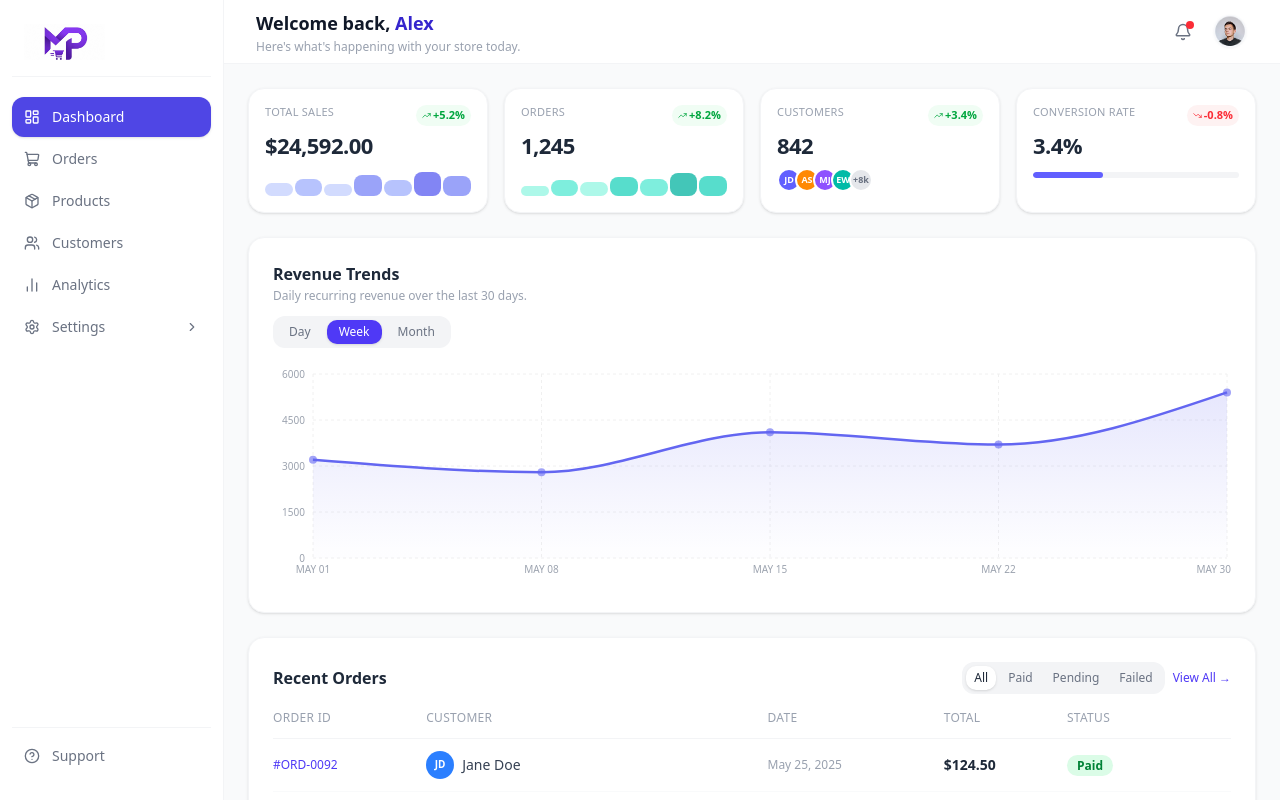
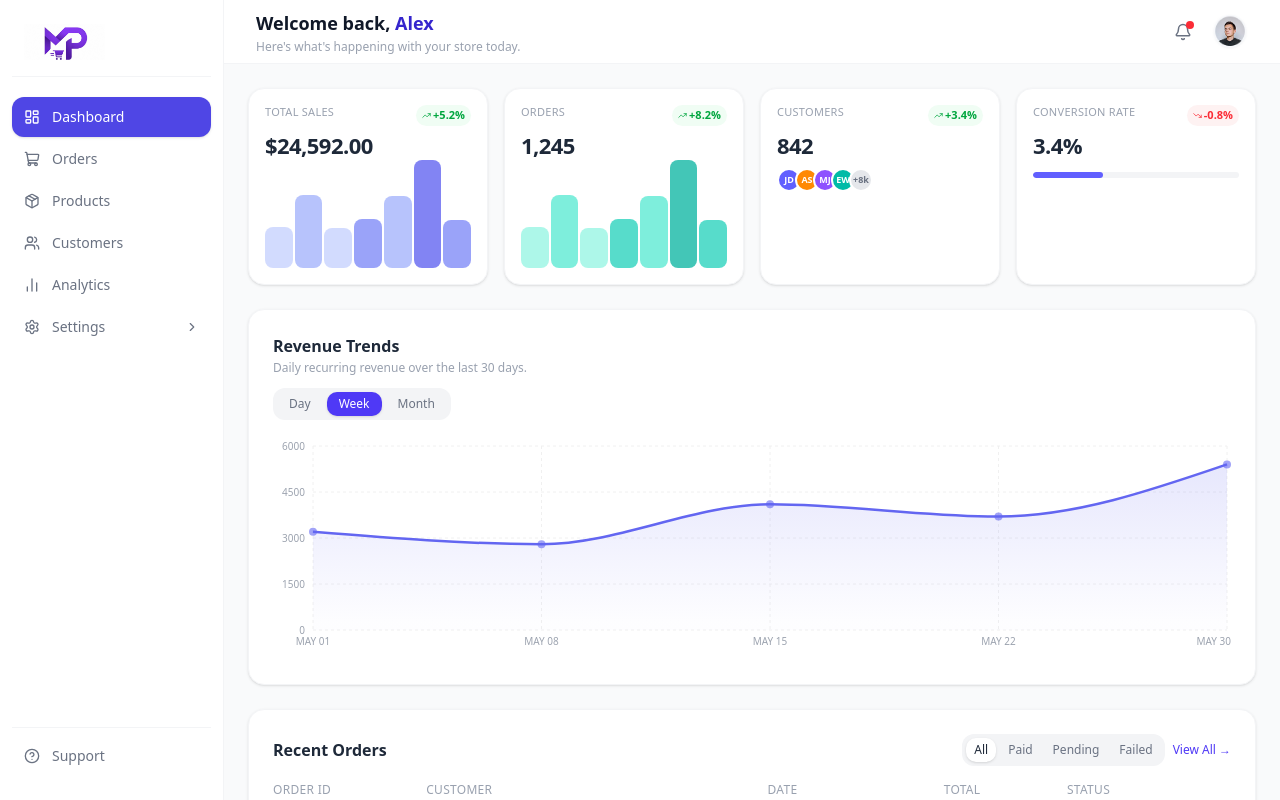
Before and after one commit to alabiabeeb/Market-Pro, a Next.js app: page /admin in a window 1280 px wide. Built offline with nearby package versions, Linux system fonts and the light colour scheme.

Commit message:
commited

```diff
--- a/app/admin/page.tsx
+++ b/app/admin/page.tsx
@@ -42,8 +42,8 @@ const allOrders = [
 ];
 
 const statsData = [
-  { label: "Total Sales",      value: "$24,592.00", change: "+5.2%", positive: true,  type: "bars",     bars: [45,60,40,75,55,85,70], barColors: ["#c7d2fe","#a5b4fc","#c7d2fe","#818cf8","#a5b4fc","#6366f1","#818cf8"] },
-  { label: "Orders",           value: "1,245",      change: "+8.2%", positive: true,  type: "bars",     bars: [35,55,50,65,60,80,70], barColors: ["#99f6e4","#5eead4","#99f6e4","#2dd4bf","#5eead4","#14b8a6","#2dd4bf"] },
+  { label: "Total Sales",      value: "$24,592.00", change: "+5.2%", positive: true,  type: "bars",     bars: [145,260,140,175,255,385,170], barColors: ["#c7d2fe","#a5b4fc","#c7d2fe","#818cf8","#a5b4fc","#6366f1","#818cf8"] },
+  { label: "Orders",           value: "1,245",      change: "+8.2%", positive: true,  type: "bars",     bars: [145,260,140,175,255,385,170], barColors: ["#99f6e4","#5eead4","#99f6e4","#2dd4bf","#5eead4","#14b8a6","#2dd4bf"] },
   { label: "Customers",        value: "842",        change: "+3.4%", positive: true,  type: "avatars",  avatars: [{ initials:"JD", color:"bg-indigo-500" },{ initials:"AS", color:"bg-orange-400" },{ initials:"MJ", color:"bg-violet-500" },{ initials:"EW", color:"bg-teal-500" }] },
   { label: "Conversion Rate",  value: "3.4%",       change: "-0.8%", positive: false, type: "progress", progress: 34 },
 ];
@@ -193,7 +193,7 @@ export default function DashboardPage() {
             <p className="text-lg sm:text-[22px] font-bold text-gray-800 tracking-tight leading-none">{stat.value}</p>
 
             {stat.type === "bars" && (
-              <div className="flex items-end gap-0.5 h-6 sm:h-7 mt-1">
+              <div className="flex items-end gap-0.5 h-6 sm:h-7 mt-19">
                 {stat.bars!.map((h, i) => (
                   <div key={i} className="flex-1 rounded-sm transition-all hover:opacity-100 opacity-80"
                     style={{ height: `${h}%`, backgroundColor: stat.barColors![i] }} />
```
